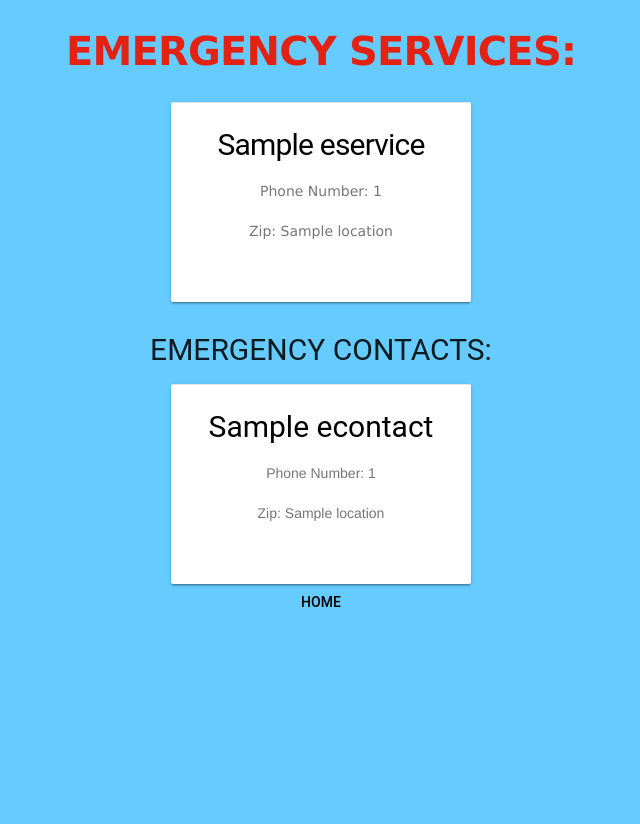
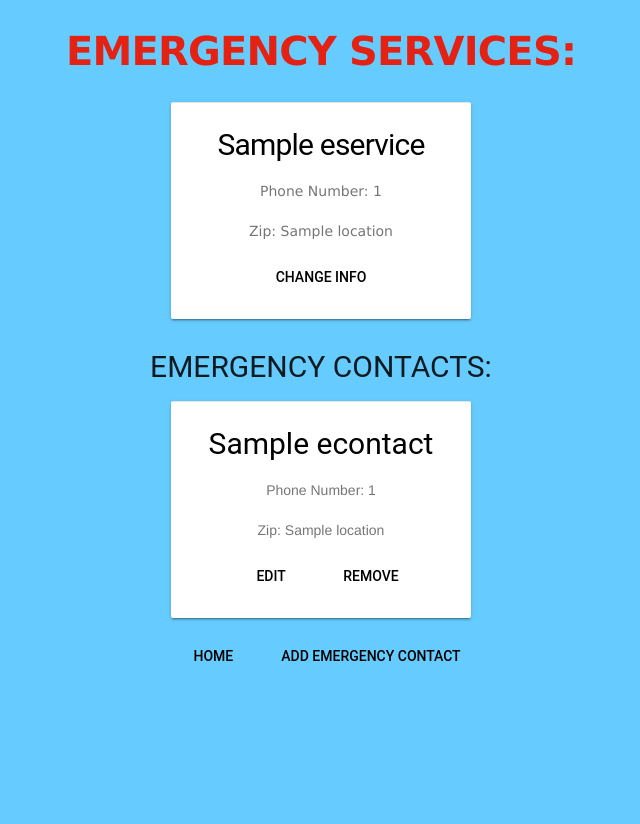
Before and after one commit to aclinton13/Project-E-Line, a Python web app: template templates/emergency.html in a window 1280 px wide. Shown: the whole page, without its empty margins (319-959 px from the left). Run offline with Jinja, Linux system fonts and the light colour scheme; the template is opened without the code that fills it: most values are stand-ins (such as "Sample title", 1, 10 or a date in 2020).

Commit message:
Added the button features to cards in emergency

```diff
--- a/templates/emergency.html
+++ b/templates/emergency.html
@@ -22,37 +22,48 @@
               {% for eservice in eservices %}
               <h2 class="mdl-card__title-text"> <h2>{{eservice.name}}</h2>
         <div class="mdl-card__supporting-text">
-
           <p>Phone Number: {{eservice.number}}</p>
           <p>Zip: {{eservice.location.split(":")[-1]}}</p>
         </div>
             {% endfor %}
+            <a class="mdl-button mdl-button--contaned mdl-js-button mdl-js-ripple-effect" href="/editInformation">
+              Change Info
+            </a>
           </div>
         </div>
       </div>
       {% if econtacts|length != 0 %}
-                    <h2>EMERGENCY CONTACTS:</h2>
+      <h2>EMERGENCY CONTACTS:</h2>
+      {% for econtact in econtacts %}
       <div class="demo-card-square mdl-card mdl-shadow--2dp">
         <div class="mdl-card__actions mdl-card--border">
-
-
-
           <div class="mdl-card__title">
-                {% for econtact in econtacts %}
-  <h2 class="mdl-card__title-text"> <h2>{{econtact.name}}</h2>
+            <h2 class="mdl-card__title-text"> <h2>{{econtact.name}}</h2>
             <div class="mdl-card__supporting-text">
               <p>Phone Number: {{econtact.number}}</p>
               <p>Zip: {{econtact.location.split(":")[-1]}}</p>
-            </div>  {% endfor %}
-
-        </div>
+              <div class="mdl-card__action">
+                <a class="mdl-button mdl-button--contaned mdl-js-button mdl-js-ripple-effect" href="/editContact?contact={{econtact.name}}">
+                  Edit
+                </a>
+                <a class="mdl-button mdl-button--contaned mdl-js-button mdl-js-ripple-effect" href="/removeContact?contact={{econtact.name}}">
+                  Remove
+                </a>
+              </div>
+            </div>
+          </div>
       </div>
-
 </div>
+<br>
+      {% endfor %}
     {% endif %}
     <a class="mdl-button mdl-button--contaned mdl-js-button mdl-js-ripple-effect" href="/">
       Home
     </a>
+    <a class="mdl-button mdl-button--contaned mdl-js-button mdl-js-ripple-effect" href="/addContacts">
+      Add Emergency Contact
+    </a>
+    <br>
        </center>
 
 </html>
```
Also changed, not shown: main.py (+6 -5 lines).
